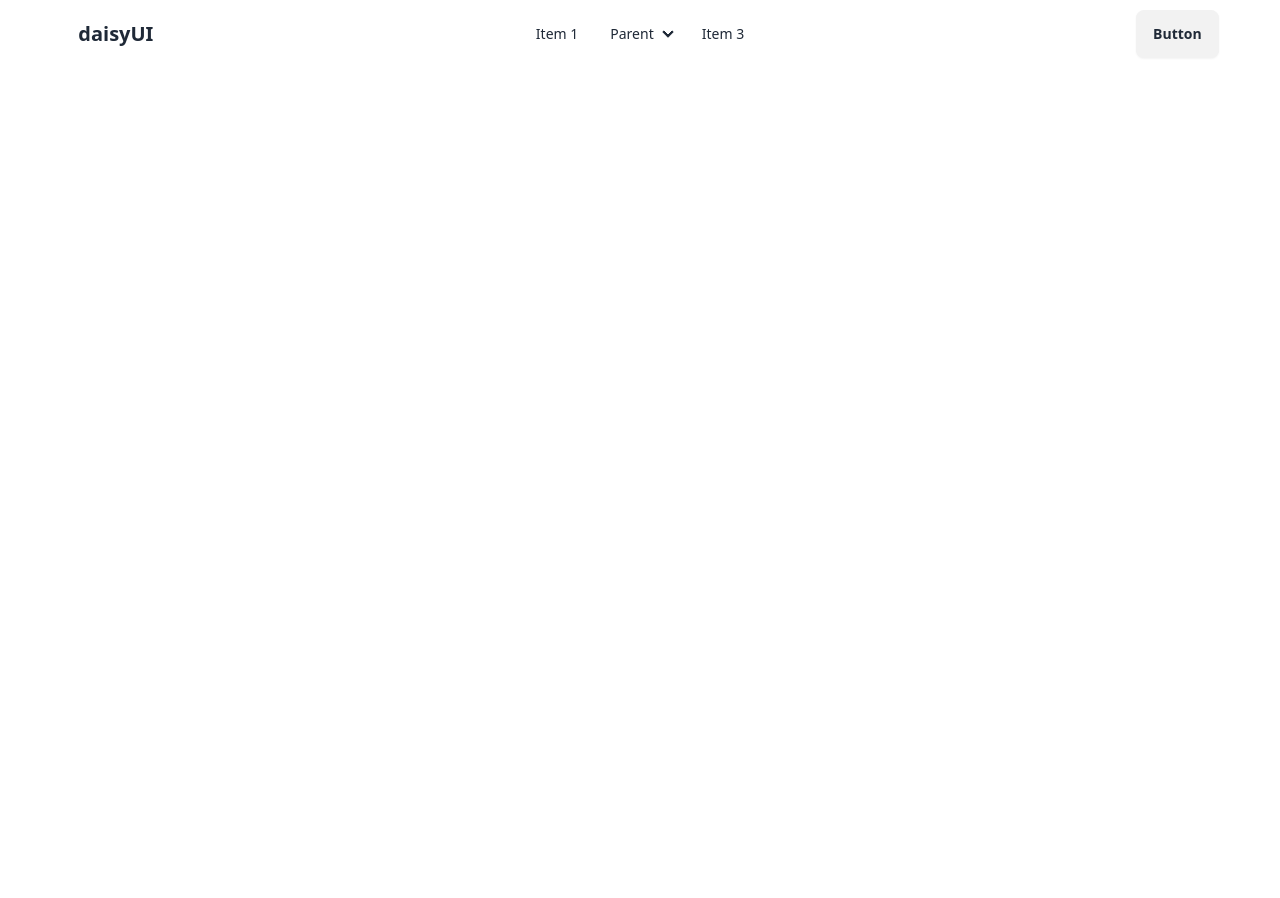
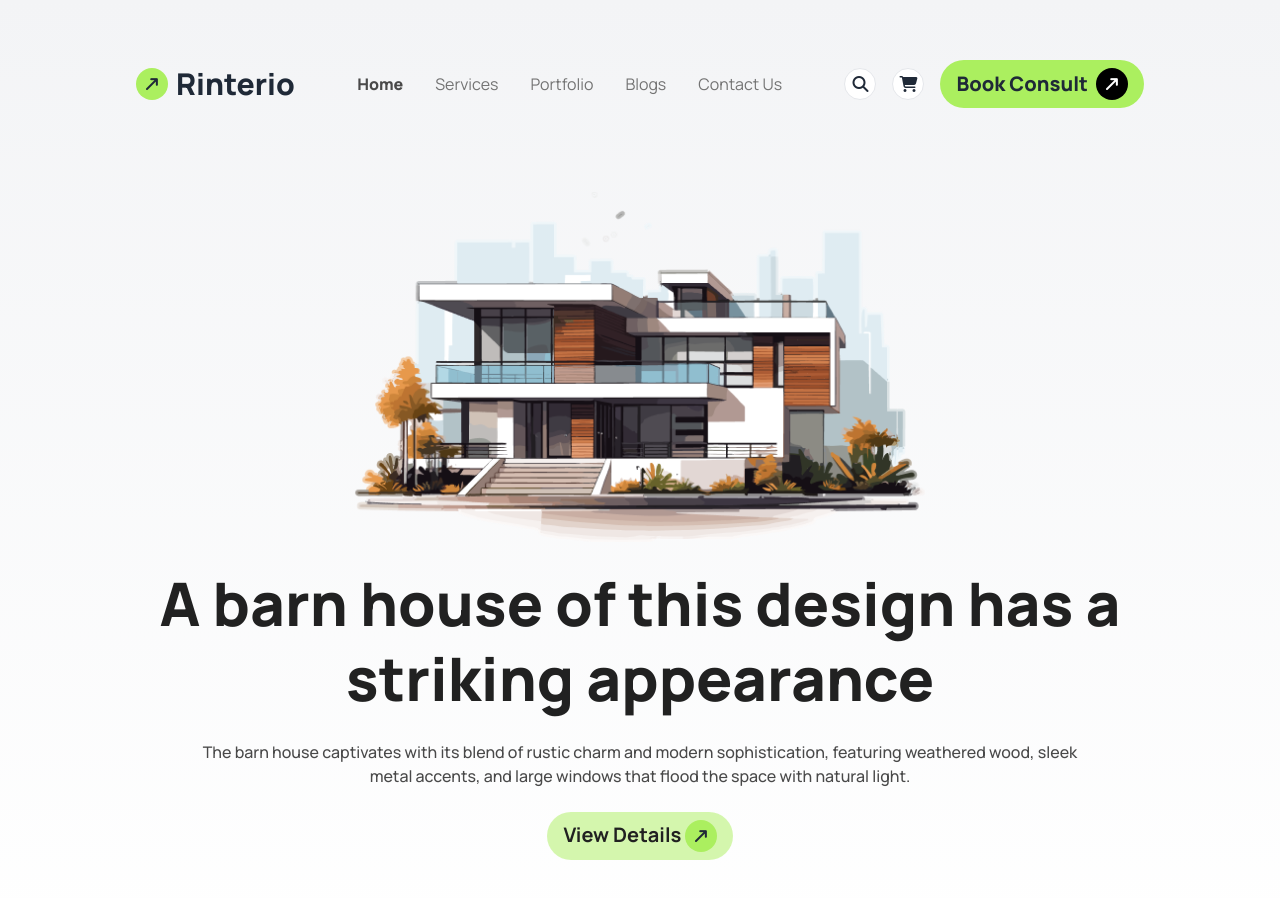
Before and after one commit to rabbihossen514/assignment-3-final, a plain HTML site: page index.html in a window 1280 px wide. Before the commit the page ends 800 px from the top, so only its background shows below. Drawn offline with nearby package versions, Linux system fonts and the light colour scheme.

Commit message:
complete banner section

```diff
--- a/index.html
+++ b/index.html
@@ -3,17 +3,22 @@
 <head>
   <meta charset="UTF-8">
   <meta name="viewport" content="width=device-width, initial-scale=1.0">
+
   <!-- website title -->
   <title>assignment 3 final</title>
+
   <!-- daisyUI & tailwind css CDN -->
   <link href="https://cdn.jsdelivr.net/npm/daisyui@4.12.10/dist/full.min.css" rel="stylesheet" type="text/css" />
   <script src="https://cdn.tailwindcss.com"></script>
+
   <!-- font awesome CDN -->
   <link rel="stylesheet" href="https://cdnjs.cloudflare.com/ajax/libs/font-awesome/6.6.0/css/all.min.css" integrity="sha512-Kc323vGBEqzTmouAECnVceyQqyqdsSiqLQISBL29aUW4U/M7pSPA/gEUZQqv1cwx4OnYxTxve5UMg5GT6L4JJg==" crossorigin="anonymous" referrerpolicy="no-referrer" />
+
   <!-- google font CDN -->
   <link rel="preconnect" href="https://fonts.googleapis.com">
   <link rel="preconnect" href="https://fonts.gstatic.com" crossorigin>
   <link href="https://fonts.googleapis.com/css2?family=Manrope:wght@200..800&display=swap" rel="stylesheet">
+
   <!-- tailwind css configuration -->
   <script>
     tailwind.config = {
@@ -22,33 +27,57 @@
           fontFamily: {
             manrope: 'Manrope',
           },
+
           backgroundImage: {
             project: "url('/assets/bg.jpg')",
           },
+
           colors: {
+            clifford: '#da373d',
             banner: '#f3f4f6',
-                        btn_color_1: 'rgba(171, 239, 95, 1)',
+            btn_color_1: '#ABEF5F',
             btn_color_2: 'rgba(171, 239, 95, 0.5)',
             aro_btn_color: 'rgba(28, 28, 28, 1)',
             concept_color: 'rgba(231, 193, 211, 1)',
             process_color: 'rgba(239, 218, 110, 1)',
             supervision_color: 'rgba(164, 218, 195, 1)',
             planning_color: 'rgba(119, 170, 234, 1)',
+            h_btn_color: 'rgba(73, 73, 73, 1)',
+            s_btn_color: 'rgba(115, 115, 115, 1)',
+            heading_color: 'rgba(33, 33, 33, 1)',
           },
-
           },
         },
       }
   </script>
 </head>
-<body>
+<body class="font-manrope max-w-screen-xl mx-auto">
     <!-- header section -->
-    <header class="bg-gradient-to-t from-white to-banner w-11/12 m-auto   h-full">
-        <nav>
-            <div class="navbar bg-base-100">
-                <div class="navbar-start">
-                  <div class="dropdown">
-                    <div tabindex="0" role="button" class="btn btn-ghost lg:hidden">
+  <header class="bg-gradient-to-t from-white to-banner px-5">
+    <nav class="max-w-screen-lg mx-auto pt-8 lg:pt-12 lg:mb-10">
+      <div class="navbar flex justify-between items-center">
+        <div class="gap-2">
+          <button class="bg-btn_color_1 rounded-full w-8 h-8"><i class="fa-solid fa-arrow-right-long -rotate-45"></i></button>
+          <a class="lg:text-3xl text-2xl font-extrabold">Rinterio</a>
+        </div>
+        <div class="navbar-center hidden lg:flex">
+          <ul class="menu menu-horizontal px-1">
+            <li><a class="text-h_btn_color font-extrabold text-base">Home</a></li>
+            <li><a class="text-s_btn_color font-normal text-base">Services</a></li>
+            <li><a class="text-s_btn_color font-normal text-base">Portfolio</a></li>
+            <li><a class="text-s_btn_color font-normal text-base">Blogs</a></li>
+            <li><a class="text-s_btn_color font-normal text-base">Contact Us</a></li>
+          </ul>
+        </div>
+        <div class="gap-4 hidden lg:flex">
+          <button class="border border-solid bg-white rounded-full w-8 h-8"><i class="fa-solid fa-magnifying-glass"></i></button>
+          <button class="border border-solid bg-white	rounded-full w-8 h-8"><i class="fa-solid fa-cart-shopping"></i></button>
+          <div class="bg-btn_color_1 px-4 py-2 rounded-full flex gap-2">
+            <button class="font-extrabold text-xl">Book Consult</button>
+            <button class="bg-black rounded-full w-8 h-8"><i class="fa-solid text-white fa-arrow-right-long -rotate-45"></i></button>
+          </div>
+        </div>
+        <div class="btn btn-ghost lg:hidden">
           <svg
             xmlns="http://www.w3.org/2000/svg"
             class="h-5 w-5"
@@ -62,42 +91,23 @@
             d="M4 6h16M4 12h8m-8 6h16" />
           </svg>
         </div>
-                    <ul
-                      tabindex="0"
-                      class="menu menu-sm dropdown-content bg-base-100 rounded-box z-[1] mt-3 w-52 p-2 shadow">
-                      <li><a>Item 1</a></li>
-                      <li>
-                        <a>Parent</a>
-                        <ul class="p-2">
-                          <li><a>Submenu 1</a></li>
-                          <li><a>Submenu 2</a></li>
-                        </ul>
-                      </li>
-                      <li><a>Item 3</a></li>
-                    </ul>
       </div>
-                  <a class="btn btn-ghost text-xl">daisyUI</a>
+    </nav>
+    <div class="max-w-screen-lg mx-auto text-center pb-10 lg:pb-24">
+      <div>
+        <img class="mx-auto mb-4 lg:mb-6 px-9 pt-8" src="assets/banner.png" alt="">
       </div>
-                <div class="navbar-center hidden lg:flex">
-                  <ul class="menu menu-horizontal px-1">
-                    <li><a>Item 1</a></li>
-                    <li>
-                      <details>
-                        <summary>Parent</summary>
-                        <ul class="p-2">
-                          <li><a>Submenu 1</a></li>
-                          <li><a>Submenu 2</a></li>
-                        </ul>
-                      </details>
-                    </li>
-                    <li><a>Item 3</a></li>
-                  </ul>
-                </div>
-                <div class="navbar-end">
-                  <a class="btn">Button</a>
+      <div class="">
+        <h2 class="font-extrabold text-3xl lg:text-6xl text-heading_color leading-8 lg:leading-tight mb-4 lg:mb-6">
+          A barn house of this design has a striking appearance
+        </h2>
+        <p class="font-medium text-base text-h_btn_color text-center max-w-4xl mx-auto mb-5 lg:mb-6">The barn house captivates with its blend of rustic charm and modern sophistication, featuring weathered wood, sleek metal accents, and large windows that flood the space with natural light.</p>
+        <div class="bg-btn_color_2 px-4 py-2 rounded-full lg:w-fit mx-auto">
+          <a class="font-bold text-xl text-heading_color">View Details</a>
+          <button class="bg-btn_color_1 rounded-full w-8 h-8"><i class="fa-solid fa-arrow-right-long -rotate-45"></i></button>
         </div>
       </div>
-        </nav>
+    </div>
   </header>
 
     <!-- main section -->
```
Also changed, not shown: tailwind.config.js (indentation only). Lines whose indentation alone changed are shown as unchanged.
